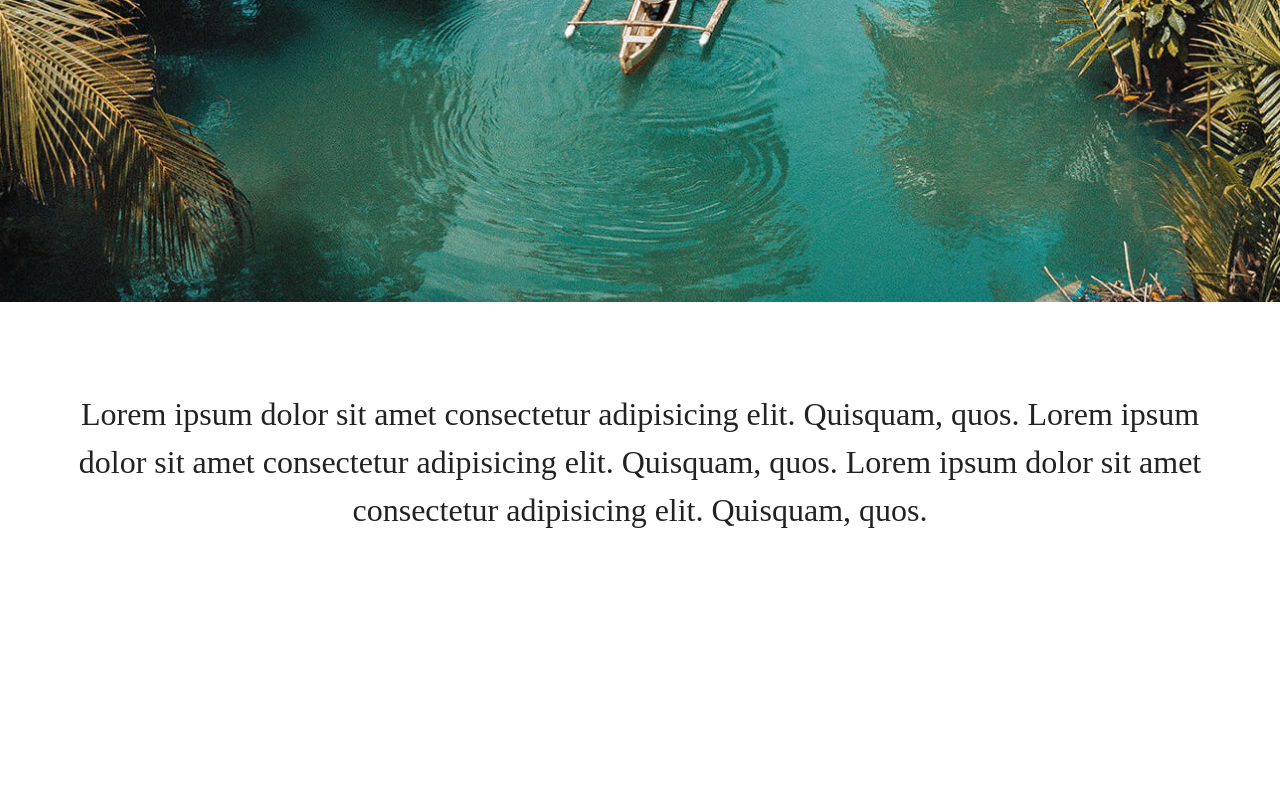
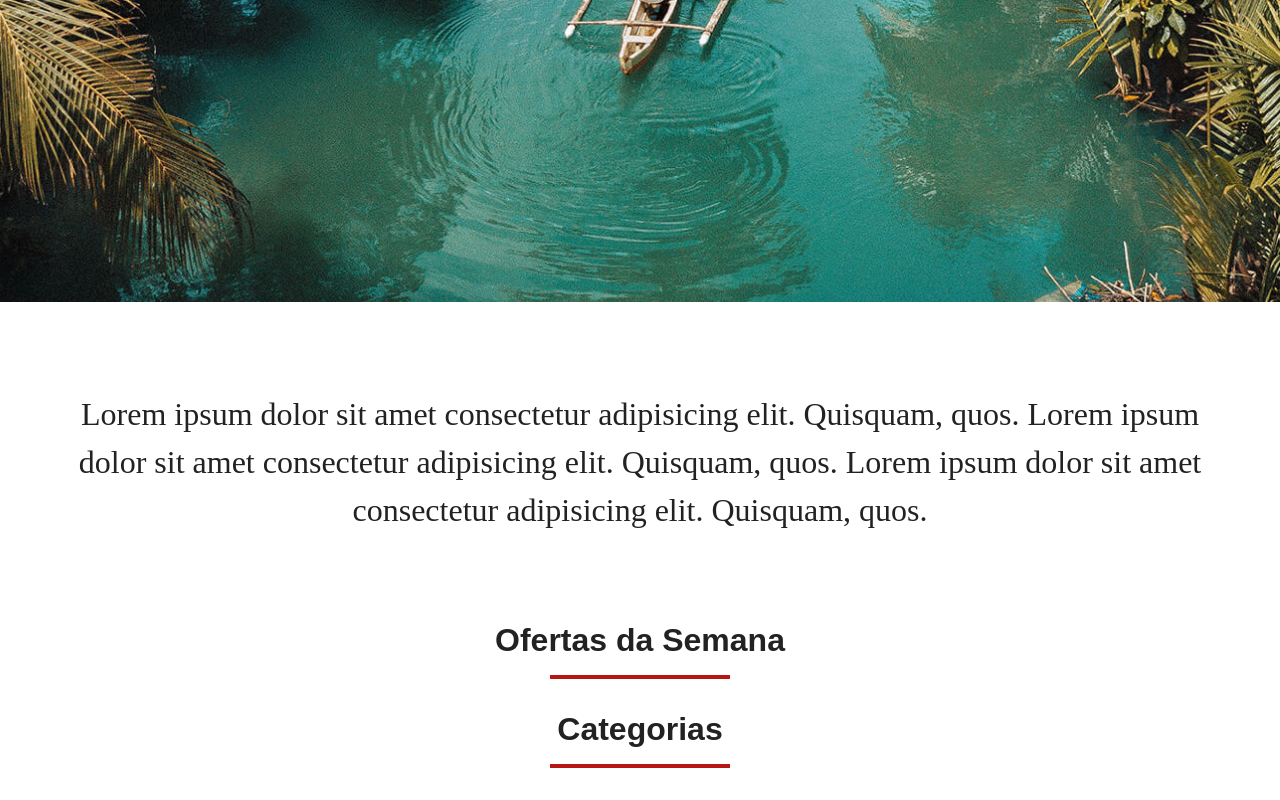
Before and after one commit to Pedrozila/jornada-viagens, a plain HTML site: page index.html in a window 1280 px wide. Shown: the part 458-1258 px from the top of the page. Before the commit the page ends 1080 px from the top, so only its background shows below. Drawn offline with Linux system fonts and the light colour scheme; a web font is replaced by a local one.

Commit message:
Adicionando sessao commponentizada

```diff
--- a/css/global.css
+++ b/css/global.css
@@ -25,7 +25,7 @@
 body, img, h1, p, fieldset, legend, input, button, label, select, textarea {
   margin: 0;
   padding: 0;
-  font-family: Arial, sans-serif;
+  box-sizing: border-box;
 }
 
 h1 {
@@ -33,3 +33,29 @@ h1 {
   font-weight: var(--title-weight);
   color: var(--primary-color);
 }
+
+body {
+  font-family: 'Montserrat', sans-serif;
+  color: var(--text-primary-color);
+}
+
+.section-title h2 {
+  font-size: 28px;
+  font-weight: var(--title-weight);
+  margin: 0;
+  text-align: center;
+}
+
+.section-title hr {
+  width: 180px;
+  height: 4px;
+  background-color: var(--secondary-color);
+  border: none;
+  margin: 16px auto 32px;
+}
+
+@media screen and (min-width: 768px) {
+  .section-title h2 {
+    font-size: 32px;
+  }
+}
--- a/css/style.css
+++ b/css/style.css
@@ -1,3 +1,4 @@
 @import url('global.css');
 @import url('header.css');
 @import url('hero.css');
+@import url('offers.css');
--- a/index.html
+++ b/index.html
@@ -33,5 +33,17 @@
       adipisicing elit. Quisquam, quos. Lorem ipsum dolor sit amet consectetur adipisicing elit. Quisquam, quos.
     </h2>
   </section>
+  <section class="offers">
+    <div class="section-title">
+      <h2>Ofertas da Semana</h2>
+      <hr>
+    </div>
+  </section>
+  <section class="categories">
+    <div class="section-title">
+      <h2>Categorias</h2>
+      <hr>
+    </div>
+  </section>
 </body>
 </html>
```
Also changed, not shown: css/offers.css (added).
